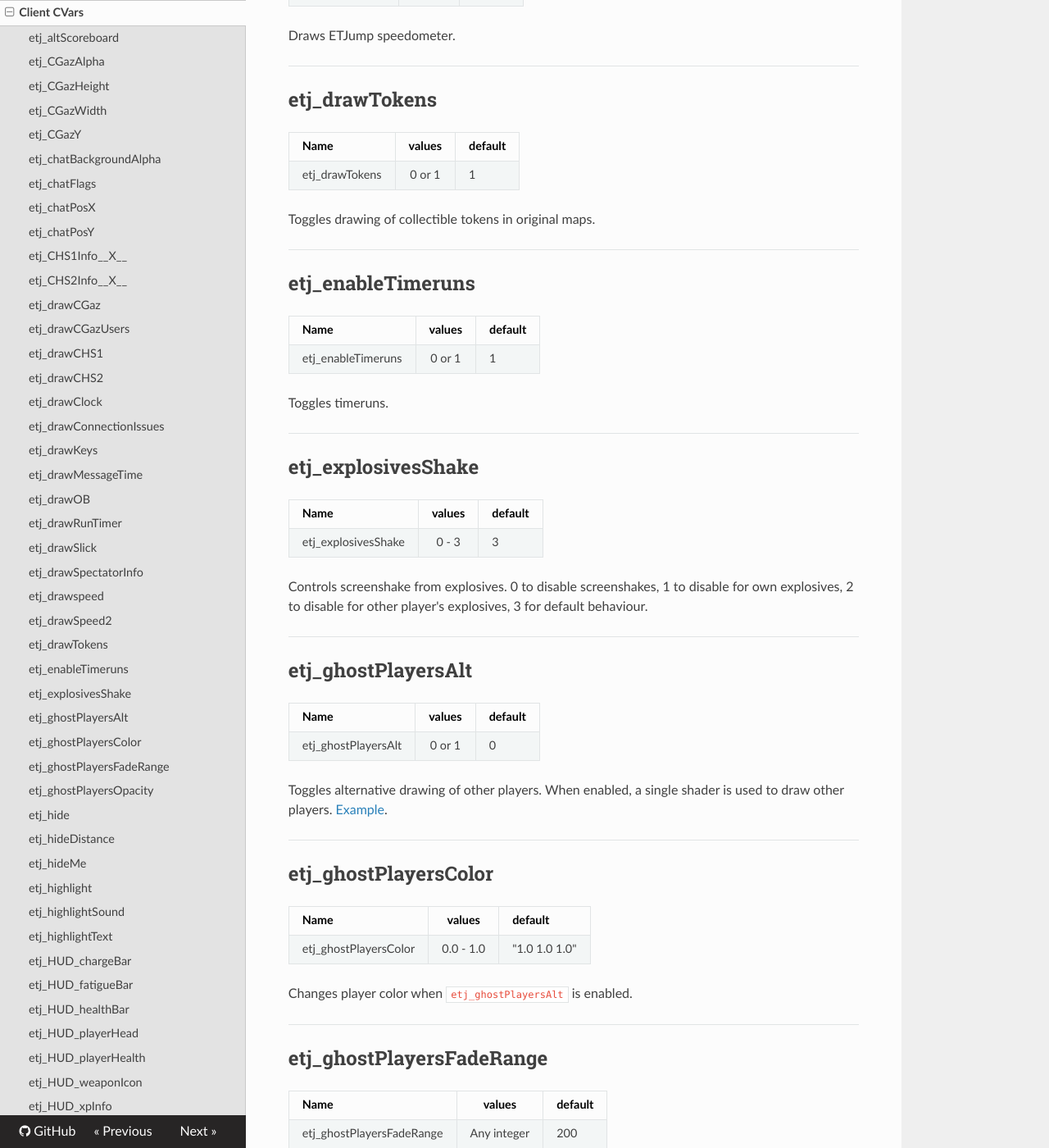
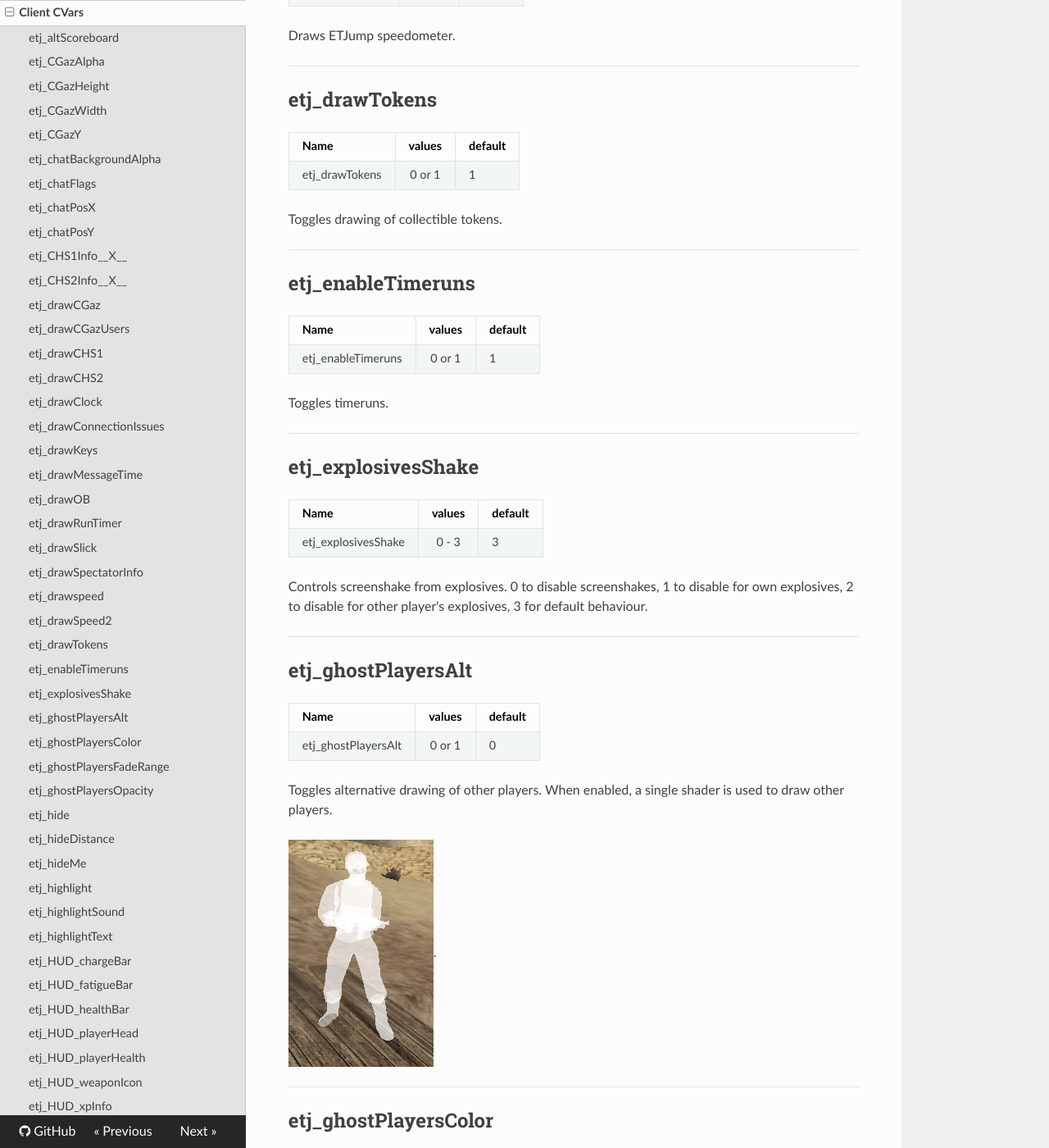
Before and after one commit to etjump/documentation, an MkDocs documentation site: the page built from docs/client/client_cvars.md, in a window 1280 px wide and 1400 px high, scrolled down 5611 px. Shown: the whole window at 82% size. Built offline with MkDocs 1.6.1, drawn with Linux system fonts in a browser that asks for light colours; nearby versions of some CDN libraries; old or Windows-style settings are respelled for this version of MkDocs.

Commit message:
Updated picture for etj_ghostPlayersAlt

```diff
--- a/docs/client/client_cvars.md
+++ b/docs/client/client_cvars.md
@@ -227,7 +227,7 @@ Name                    | values        | default
 ------------------------|:-------------:|-------------
 etj_drawTokens          | 0 or 1        | 1
 
-Toggles drawing of collectible tokens in original maps.
+Toggles drawing of collectible tokens.
 
 ---
 
@@ -254,7 +254,9 @@ Name                    | values        | default
 ------------------------|:-------------:|-------------
 etj_ghostPlayersAlt     | 0 or 1        | 0
 
-Toggles alternative drawing of other players. When enabled, a single shader is used to draw other players. [Example](http://i.imgur.com/yJaQ1be.png).
+Toggles alternative drawing of other players. When enabled, a single shader is used to draw other players.
+
+![Example](/img/etj_ghostPlayersAlt_example.png).
 
 ---
 
```
